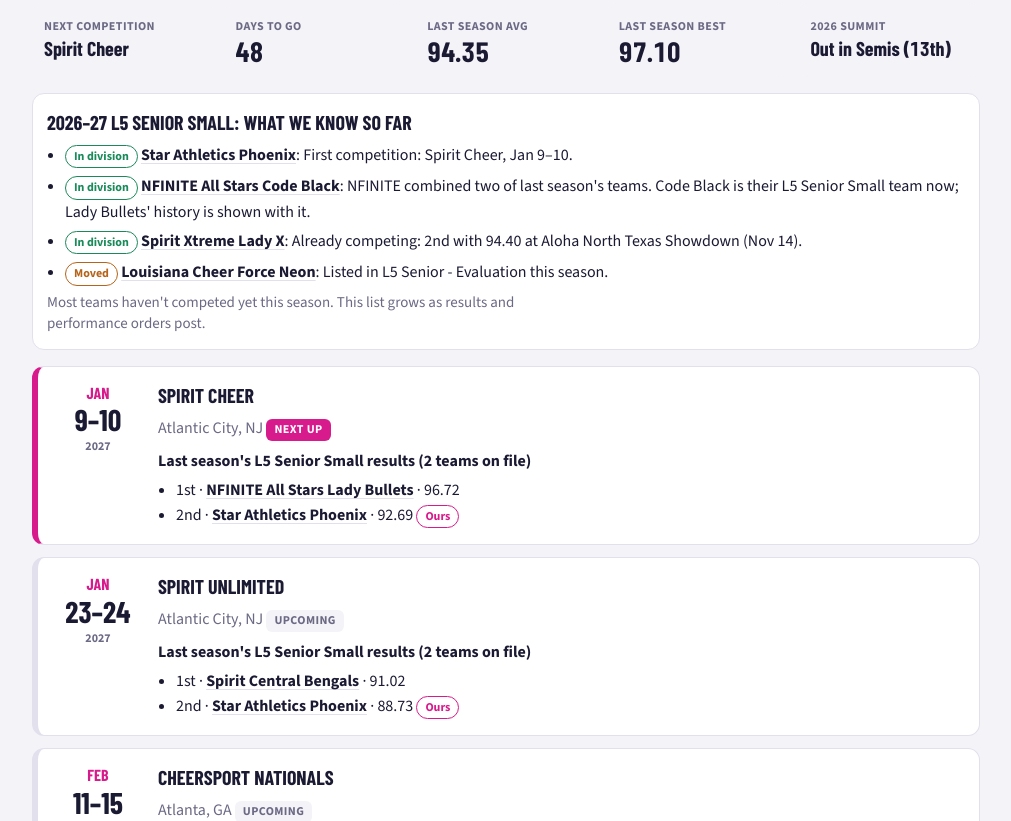
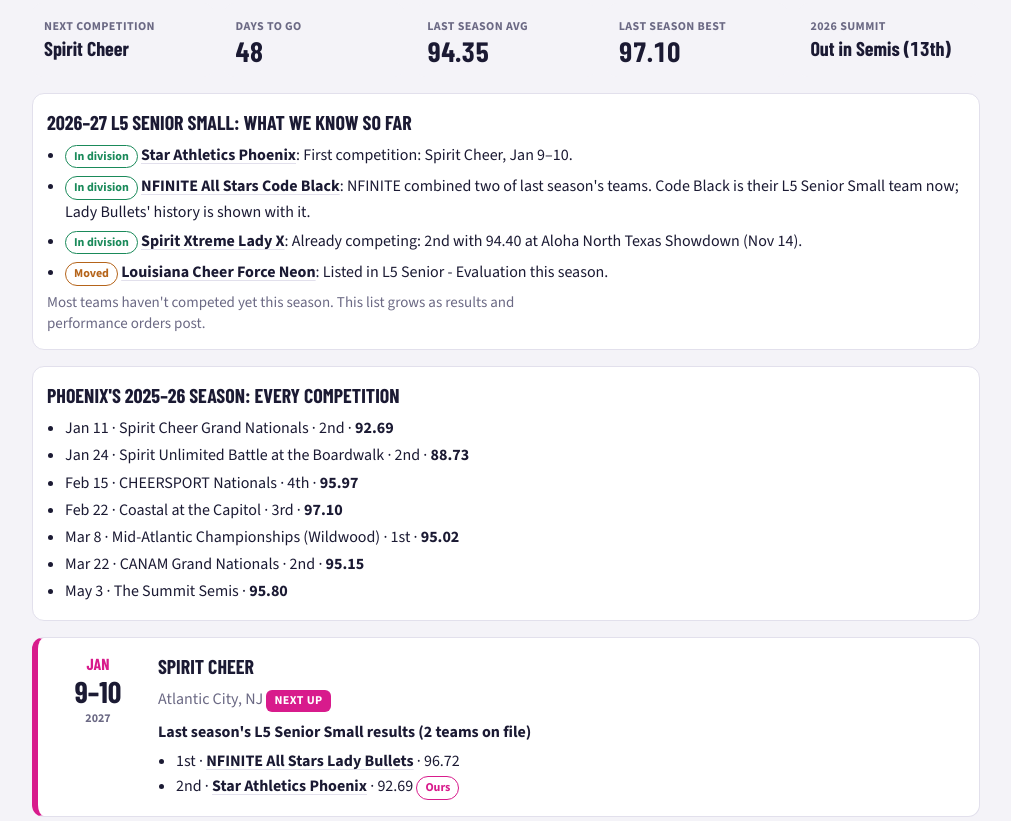
Before and after one commit to cheerscoretracker/cheerscoretracker.github.io, a plain HTML site: page index.html in a window 1280 px wide. Shown: the part 447-1268 px from the top of the page, without its empty margins (134-1145 px from the left). Drawn offline with nearby package versions, Linux system fonts and the light colour scheme; a web font is replaced by a local one.

Commit message:
Update index.html

```diff
--- a/index.html
+++ b/index.html
@@ -156,6 +156,7 @@ tr.mine td { background: var(--accent-soft); }
     <p class="hint">The 2026–27 schedule through the end-of-season championship, with what happened in this division at each competition last season. Each competition's field gets added when the performance order posts, usually about a week before.</p>
     <div class="headline" id="seasonHead"></div>
     <div class="card" id="roster27" style="margin-bottom:16px"></div>
+    <div class="card" id="last26" style="margin-bottom:16px"></div>
     <div class="sched" id="sched"></div>
   </section>
 
@@ -1012,6 +1013,10 @@ function renderSeason() {
       <button class="team-link" data-team="${esc(x.team)}">${esc(x.team)}</button>: ${esc(x.note)}</li>`).join("")}</ul>
     <p class="hint" style="margin:6px 0 0">Most teams haven't competed yet this season. This list grows as results and performance orders post.</p>`;
   const mon = s => d(s).toLocaleString("en-US", { month: "short" });
+  const past = ownResults(o.team).filter(r => r.season === S26).sort((a, b) => a.date.localeCompare(b.date));
+  $("#last26").innerHTML = `<h3>${esc(o.team.replace("Star Athletics ", ""))}'s 2025–26 season: every competition</h3>` + (past.length
+    ? `<ul style="margin:6px 0 0;padding-left:18px">${past.map(r => `<li style="margin-bottom:4px">${d(r.date).toLocaleString("en-US", { month: "short", day: "numeric" })} · ${esc(r.comp)}${r.round && r.round !== "Finals" ? " " + esc(r.round) : ""} · ${r.place ? ordinal(r.place) + " · " : ""}<b>${fmt(r.score)}</b>${r.div && r.div !== o.div ? ` <span class="hint">(${esc(r.div)})</span>` : ""}</li>`).join("")}</ul>`
+    : `<p class="hint" style="margin:6px 0 0">${o.isNew ? "Brand-new team this season, so there's no 2025–26 history." : "No 2025–26 scores on file."}</p>`);
   $("#sched").innerHTML = SCHEDULE.map((c, i) => {
     const s = d(c.start), e = d(c.end);
     const range = s.getMonth() === e.getMonth() ? `${s.getDate()}–${e.getDate()}` : `${s.getDate()}–${mon(c.end)} ${e.getDate()}`;
```
